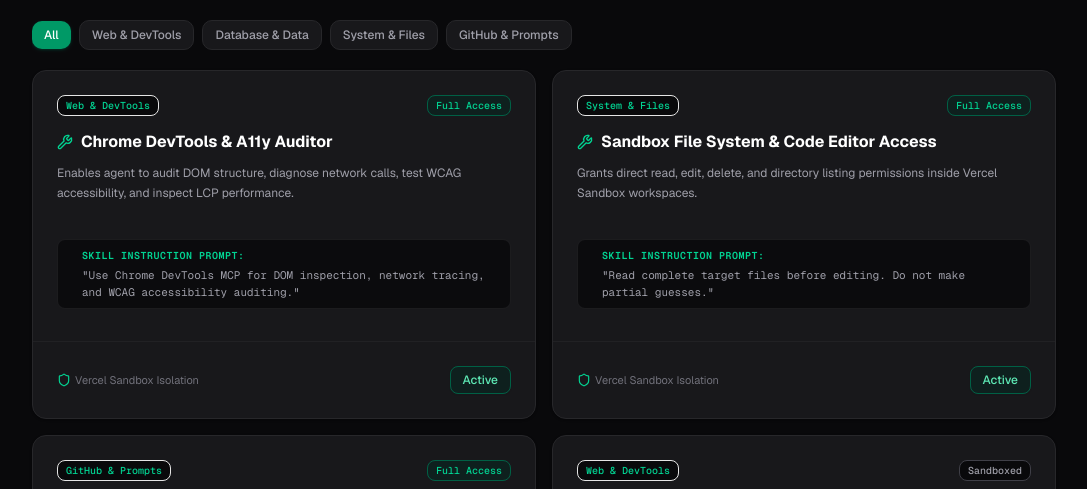
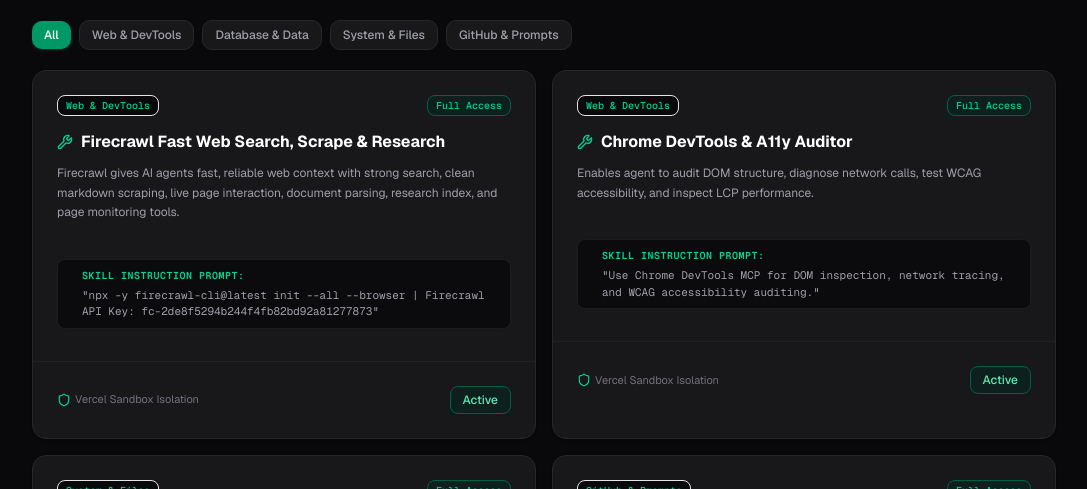
Before and after one commit to vishnupranu/guidesoft.online, a Next.js app: page /skills in a window 1280 px wide. Shown: the part 186-675 px from the top of the page, without its empty margins (96-1183 px from the left). Built offline with nearby package versions, Linux system fonts and the light colour scheme.

Commit message:
feat: add Firecrawl web search, scrape & research skill to Agentic Skills Hub

```diff
--- a/components/skills/skills-manager.tsx
+++ b/components/skills/skills-manager.tsx
@@ -60,6 +60,17 @@
 
 export function SkillsManager() {
   const [skills, setSkills] = useState<AgentSkill[]>([
+    {
+      id: 'firecrawl',
+      name: 'Firecrawl Fast Web Search, Scrape & Research',
+      category: 'Web & DevTools',
+      description:
+        'Firecrawl gives AI agents fast, reliable web context with strong search, clean markdown scraping, live page interaction, document parsing, research index, and page monitoring tools.',
+      isEnabled: true,
+      accessLevel: 'Full Access',
+      openSourcePrompt:
+        'npx -y firecrawl-cli@latest init --all --browser | Firecrawl API Key: fc-2de8f5294b244f4fb82bd92a81277873',
+    },
     {
       id: 'chrome-devtools',
       name: 'Chrome DevTools & A11y Auditor',
@@ -282,7 +293,9 @@
                 <BookOpen className="w-4 h-4 text-emerald-400" /> System Prompts & Tools Library (102 Tools & Models)
               </h3>
               <p className="text-xs text-zinc-400 mt-0.5">
-                Cloned directly from <span className="font-mono text-emerald-400">x1xhlol/system-prompts-and-models-of-ai-tools</span> repo (Cursor, Manus AI, Devin, Lovable, v0, Bolt, Windsurf, Replit, Claude Code).
+                Cloned directly from{' '}
+                <span className="font-mono text-emerald-400">x1xhlol/system-prompts-and-models-of-ai-tools</span> repo
+                (Cursor, Manus AI, Devin, Lovable, v0, Bolt, Windsurf, Replit, Claude Code).
               </p>
             </div>
           </div>
```
